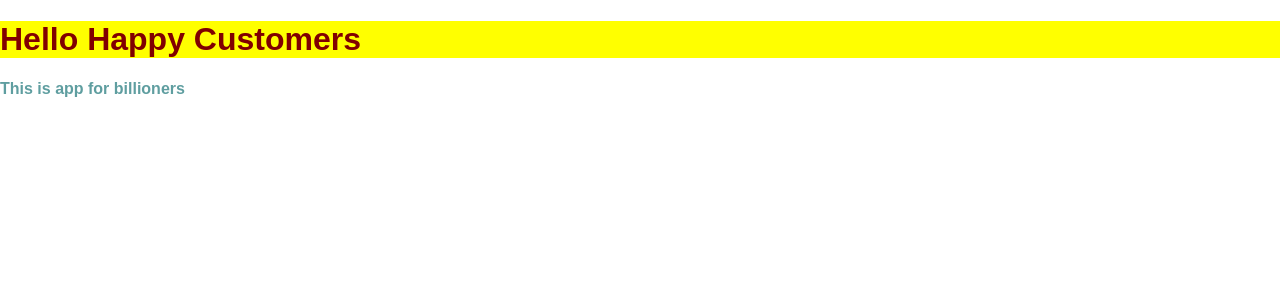
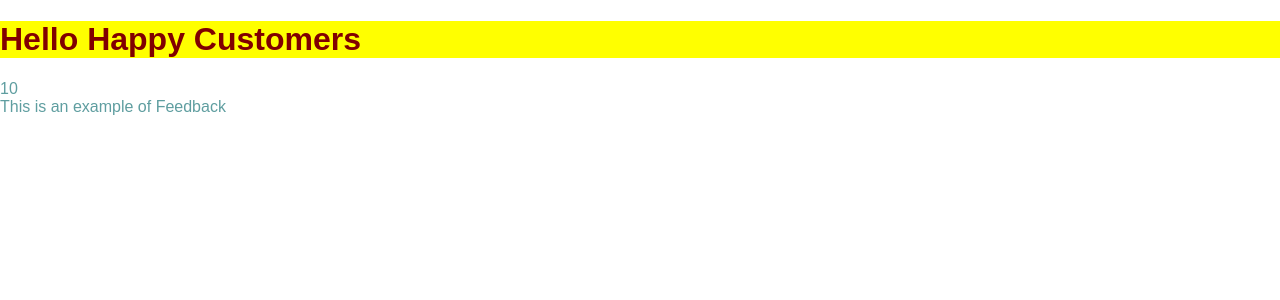
Before and after one commit to tejaswinidvekaria/teve-react, a React (Create React App) app: page / in a window 1280 px wide. Shown: the top 300 px of the page. Built offline with nearby package versions, Linux system fonts and the light colour scheme.

Commit message:
state intro

```diff
--- a/src/App.js
+++ b/src/App.js
@@ -1,14 +1,19 @@
 import Header from "./component/Header";
+import FeedbackItem from "./component/FeedbackItem";
 function App() {
 
     return (
         <>
             <Header/>
             <div className="container">
-                <h4>This is app for billioners</h4>
+                <FeedbackItem/>
             </div>
         </>
     )
 
 }
 export default App;
+
+// state is just a data : there are 2 types of states :
+// 1. component level state : associated with the specific component (No other components need to use that data)
+// 2. App - level/global state : share the state among multiple components.
--- /dev/null
+++ b/src/component/FeedbackItem.jsx
@@ -0,0 +1,20 @@
+// this will include text and ratings
+// write rfce and then press enter key will create function
+import React from 'react'
+
+function FeedbackItem() {
+  return (
+      <div className='feedbackCard'>
+          {/* write .rating-display and then press enter key */}
+          <div className="ratingDisplay">
+              10
+          </div>
+          {/* write .text-display and then press enter key */}
+          <div className="textDisplay">
+              This is an example of Feedback
+          </div>
+      </div>
+  )
+}
+
+export default FeedbackItem
```
